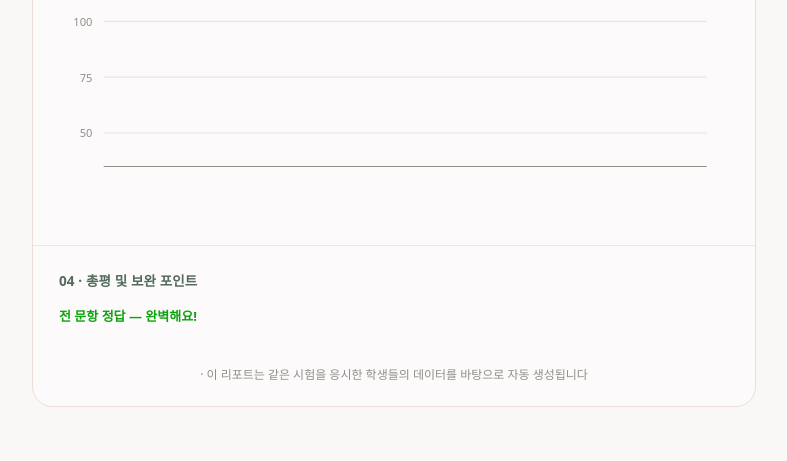
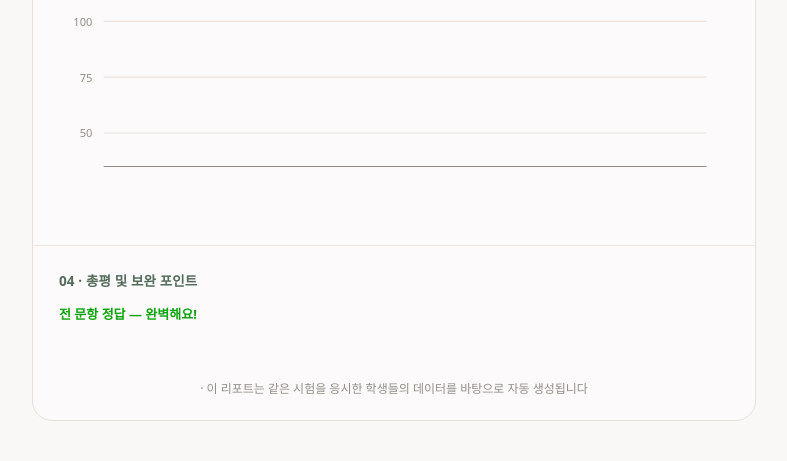
Before and after one commit to ppsj2235-dot/study-room-app, a Python web app: template templates/report_card.html in a window 1280 px wide. Shown: the part 602-1063 px from the top of the page, without its empty margins (246-1033 px from the left). Before the commit the page ends 1009 px from the top, so only its background shows below. Run offline with Jinja, Linux system fonts and the light colour scheme; the template is opened without the code that fills it, so the values that code supplies are empty.

Commit message:
Fix margin for summary text in report card template
Adjusted margin for summary text and moved it within the report card section.

```diff
--- a/templates/report_card.html
+++ b/templates/report_card.html
@@ -96,7 +96,7 @@
   .trend-caption strong { color: var(--child); }
 
   /* 총평 */
-  .summary-text { font-size: 13.5px; line-height: 1.75; color: var(--text-primary); margin: 0 0 16px; }
+  .summary-text { font-size: 13.5px; line-height: 1.75; color: var(--text-primary); margin: 16px 0 0; }
   .wrong-list { list-style: none; margin: 0; padding: 0; display: flex; flex-direction: column; gap: 10px; }
   .wrong-item {
     background: var(--surface-2); border: 1px solid var(--border-soft); border-radius: 12px;
@@ -203,7 +203,6 @@
 
     <div class="section">
       <div class="section-title">04 · 총평 및 보완 포인트</div>
-      <p class="summary-text">{{ report.summary }}</p>
       {% if report.wrong_items %}
       <ul class="wrong-list">
         {% for w in report.wrong_items %}
@@ -216,6 +215,7 @@
       {% else %}
       <div class="all-correct">전 문항 정답 — 완벽해요!</div>
       {% endif %}
+      <p class="summary-text">{{ report.summary }}</p>
     </div>
 
     <div class="footer-note">{{ academy_name }} · 이 리포트는 같은 시험을 응시한 학생들의 데이터를 바탕으로 자동 생성됩니다</div>
```
